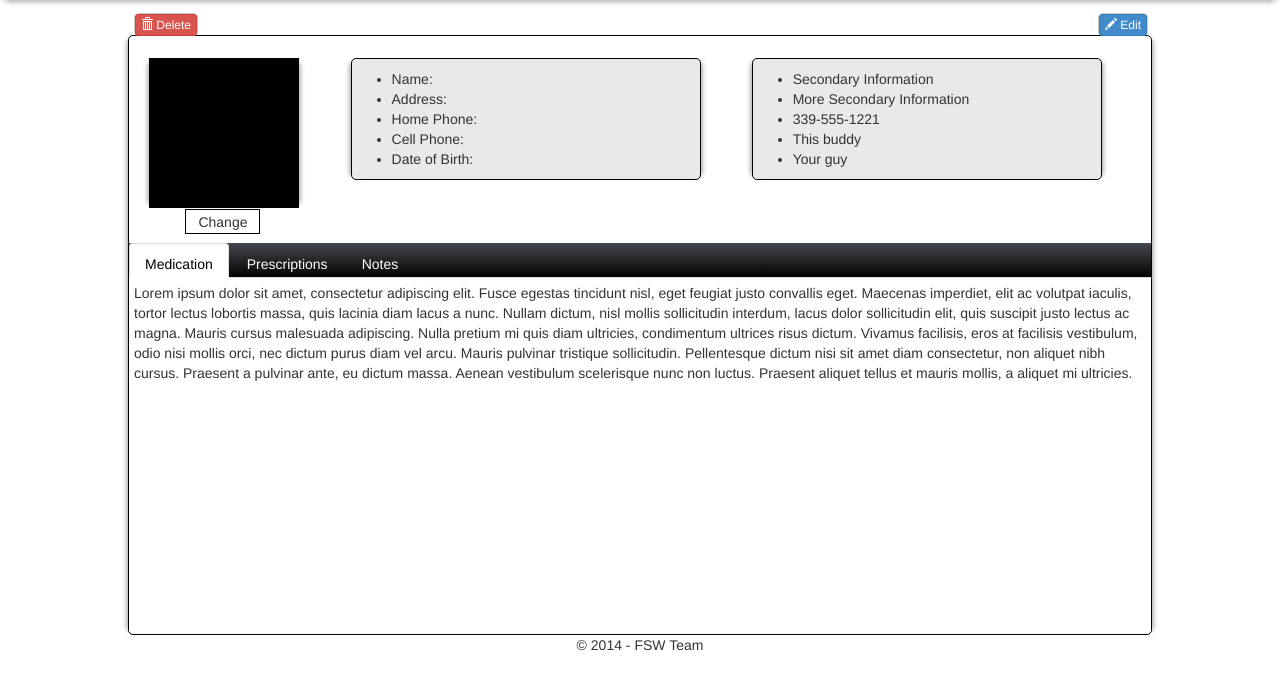
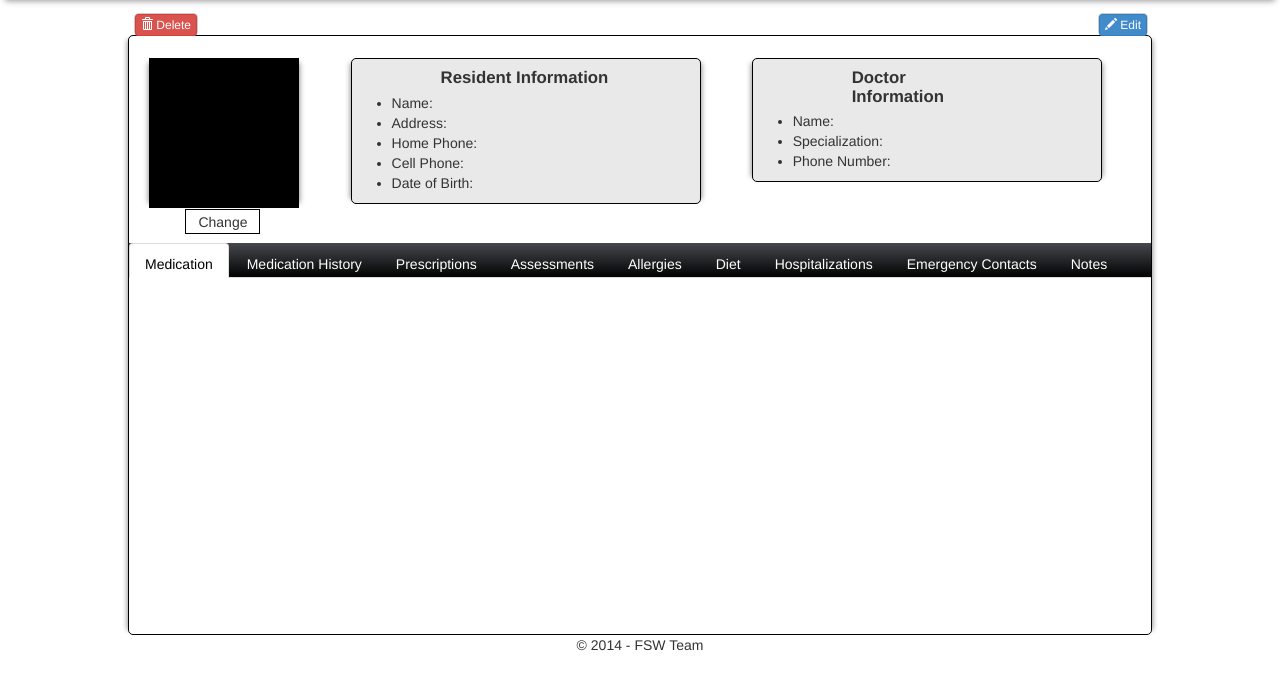
Before and after one commit to rcabral90/fswproject-webapp, a Django app: template templates/dashboard.html in a window 1280 px wide. Shown: the part 40-715 px from the top of the page. Run offline with Django 3.2, Linux system fonts and the light colour scheme; the template is opened without the code that fills it, so the values that code supplies are empty; parts of the project's set-up code (start-up, migrations or seed data) failed here and were passed over; some libraries are stand-ins or nearby versions.

Commit message:
More data pulling, working tabs and some additional layout improvements.

```diff
--- a/static/css/default.css
+++ b/static/css/default.css
@@ -207,6 +207,14 @@ body{
 	margin-top:2%;
 	margin-left:5%;
 }
+#main_information h2{
+	display:block;
+	margin:auto;
+	width:170px;
+	padding-bottom:5px;
+	font-size:1.2em;
+	font-weight:bold;
+}
 #secondary_information{
 	display:block;
 	position:relative;
@@ -219,6 +227,14 @@ body{
 	min-height:100px;
 	margin-top:2%;
 	margin-left:5%;
+}
+#secondary_information h2{
+	display:block;
+	margin:auto;
+	width:150px;
+	padding-bottom:5px;
+	font-size:1.2em;
+	font-weight:bold;
 }
 #middle_tabs{
 	display:block;
--- a/static/js/data_callers.js
+++ b/static/js/data_callers.js
@@ -1,7 +1,8 @@
-function get_resident_information(){
-	$.get( "http://127.0.0.1:7177/residents/1/?format=json", function( data ) {
+var date = new Date();
+var date_compare = date.getFullYear()+'-'+(date.getMonth()+1)+'-'+date.getDate();
+function get_resident_information(resident_id){
+	$.get( "http://127.0.0.1:7177/residents/"+resident_id+"/?format=json", function( data ) {
 		//fill dom objects
-		var resident_id = data.results[0].resident_id;
 		var first_name = data.results[0].first_name;
 		if((data.results[0].middle_name)){
 			var middle_name = data.results[0].middle_name;
@@ -25,6 +26,271 @@ function get_resident_information(){
 	});
 }
 
-function get_primary_doctor_information(){
+function get_primary_doctor_information(resident_id){
+	var doctor_id = 0;
+	//get the primary doctor id
+	$.get("http://127.0.0.1:7177/?format=json", function(data){
+		//set a var
+		doctor_id = data.results[0].doctor_id;
+	});
+	//get the primary doctor information
+	$.get("http://127.0.0.1:7177/doctors/"+doctor_id+"/?format=json", function(data){
+		//set vars, fill dom's
+		var first_name = data.results[0].first_name;
+		if((data.results[0].middle_name)){
+			var middle_name = data.results[0].middle_name;
+		}else{
+			var middle_name = "";
+		}
+		var last_name = data.results[0].last_name;
+		var specialization = data.results[0].specialization;
+		var phone_number = data.results[0].phone_number;
+		$("#doctor_name").append(first_name+" "+middle_name+" "+last_name);
+		$("#doctor_specialization").append(specialization);
+		$("#doctor_phone_number").append(phone_number);
+	});
+}
 
+function get_emergency_contact_information(resident_id){
+	$.get("http://127.0.0.1:7177/emergencycontacts/"+resident_id+"/?format=json", function(data){
+		var first_name = data.results[0].first_name;
+		if((data.results[0].middle_name)){
+			var middle_name = data.results[0].middle_name;
+		}else{
+			var middle_name = "";
 		}
+		var last_name = data.results[0].last_name;
+		var phone_number = data.results[0].phone_number;
+		var address1 = data.results[0].address1;
+		var address2 = data.results[0].address2;
+		var city = data.results[0].city;
+		//why does emergency contact have no state?
+		var state = data.results[0].state;
+		if(data.results[0].state){
+			var state = data.results[0].state;
+		}else{
+			var state = "";
+		}
+		var zip_code = data.results[0].zip_code;
+		var relationship = data.results[0].relationship;
+		$("#emergency_contact_name").append(first_name+" "+middle_name+" "+last_name);
+		$("#emergency_contact_phone_number").append(phone_number);
+		$("#emergency_contact_address").append(address1+" "+address2+", "+state+" "+zip_code);
+		$("#emergency_contact_relationship").append(relationship);
+	});
+}
+
+function get_current_medication_information(resident_id){
+	$.get("http://127.0.0.1:7177/medication/"+resident_id+"/?format=json", function(data){
+		if(data.results.length < 1){
+			//do nothing?
+		}else{
+			$("#medication_current_table").empty();
+			//build the table
+			$("#medication_current_table").append("<tr><th>Medication Name</th><th>Generic Name</th><th>Expire Date</th><th>Prescribed</th><th>Dose (Mg)</th><th>Frequency</th><th>Purpose</th><th>Note</th></tr>");
+			for(i=0;i<data.results.length;i++){
+				$("#medication_current_table").append(
+					"<tr><td>"+data.results[i].medication_name+
+					"</td><td>"+data.results[i].generic_name+
+					"</td><td>"+data.results[i].med_exipre+
+					"</td><td>"+data.results[i].med_prescribed+
+					"</td><td>"+data.results[i].med_dose_mg+
+					"</td><td>"+data.results[i].med_freq+
+					"</td><td>"+data.results[i].med_purpose+
+					"</td><td>"+data.results[i].note+
+					"</td></tr>"
+				);
+			}
+		}
+	});
+}
+
+function get_medication_history(resident_id){
+	$.get("http://127.0.0.1:7177/medicationhistory/"+resident_id+"/?format=json", function(data){
+		if(data.results.length < 1){
+			//do nothing?
+		}else{
+			//clear the table just in case
+			$("#medication_history_table").empty();
+			//build the table
+			$("#medication_history_table").append("<tr><th>Medication Name</th><th>Generic Name</th><th>Expire Date</th><th>Dose (Mg)</th><th>Frequency</th><th>Diet</th><th>Purpose</th><th>Note</th></tr>");
+			for(i=0;i<data.results.length;i++){
+				$("#medication_history_table").append(
+					"<tr><td>"+data.results[i].med_name+
+					"</td><td>"+data.results[i].generic_name+
+					"</td><td>"+data.results[i].expiration+
+					"</td><td>"+data.results[i].dosages+
+					"</td><td>"+data.results[i].frequency+
+					"</td><td>"+data.results[i].diets+
+					"</td><td>"+data.results[i].purpose+
+					"</td><td>"+data.results[i].note+
+					"</td></tr>"
+				);
+			}
+		}
+	});
+}
+
+function get_physical_information(resident_id){
+	$.get("http://127.0.0.1:7177/?format=json", function(data){
+		var physical_date = data.results[0].physical_date;
+		$("#resident_last_physical").append(physical_date);
+	});
+}
+
+function get_prescription_information(resident_id){
+	$.get("http://127.0.0.1:7177/prescription/"+resident_id+"/?format=json", function(data){
+		if(data.results.length < 1){
+			//do nothing?
+		}else{
+			$("#prescription_table").empty();
+			//build the table
+			$("#prescription_table").append("<tr><th>Prescription Name</th><th>Date Ordered</th><th>Date Received</th><th>Refill Date</th><th>Quantity</th></tr>");
+			for(i=0;i<data.results.length;i++){
+				if(data.results[i].refill_date < date_compare){
+					refill_date_danger = "<tr class='danger'>";
+					refill_date = "<b>"+data.results[i].refill_date+"</b>";
+				}else{
+					refill_date_danger = "<tr>";
+					refill_date = data.results[i].refill_date;
+				}
+				$("#prescription_table").append(
+					refill_date_danger+"<td>"+data.results[i].prescription_number+
+					"</td><td>"+data.results[i].date_ordered+
+					"</td><td>"+data.results[i].date_received+
+					"</td><td>"+refill_date+
+					"</td><td>"+data.results[i].quantity+
+					"</td></tr>"
+				);
+			}
+		}
+	});
+}
+
+function get_hospitalization_history(resident_id){
+	$.get("http://127.0.0.1:7177/hospitalization/"+resident_id+"/?format=json", function(data){
+		if(data.results.length < 1){
+			//do nothing?
+		}else{
+			$("#hospitalizations_table").empty();
+			//build the table
+			$("#hospitalizations_table").append("<tr><th>Hospitalization Date</th><th>Location</th><th>Duration</th><th>Reason</th><th>Medication Changes</th><th>Diagnosis</th><th>Notes</th></tr>");
+			for(i=0;i<data.results.length;i++){
+				$("#hospitalizations_table").append(
+					"<tr><td>"+data.results[i].hospitalization_date+
+					"</td><td>"+data.results[i].hospitalization_location+
+					"</td><td>"+data.results[i].duration_of_stay+
+					"</td><td>"+data.results[i].reason+
+					"</td><td>"+data.results[i].medication_changes+
+					"</td><td>"+data.results[i].diagnosis+
+					"</td><td>"+data.results[i].notes+
+					"</td></tr>"
+				);
+			}
+		}
+	});
+}
+
+function get_resident_assessment_information(resident_id){
+	$.get("http://127.0.0.1:7177/assessment/"+resident_id+"/?format=json", function(data){
+		if(data.results.length < 1){
+			//do nothing?
+		}else{
+			$("#assessment_table").empty();
+			//build the table
+			$("#assessment_table").append("<tr><th>Assessment Date</th><th>Assessment Time</th><th>Weight</th><th>Blood Pressure</th><th>Notes</th></tr>");
+			for(i=0;i<data.results.length;i++){
+				$("#assessment_table").append(
+					"<tr><td>"+data.results[i].assessment_date+
+					"</td><td>"+data.results[i].assessment_time+
+					"</td><td>"+data.results[i].weight+
+					"</td><td>"+data.results[i].blood_pressure+
+					"</td><td>"+data.results[i].assess_notes+
+					"</td></tr>"
+				);
+			}
+		}
+	});
+}
+
+function get_resident_notes_information(resident_id){
+	$.get("http://127.0.0.1:7177/notes/"+resident_id+"/?format=json", function(data){
+		if(data.results.length < 1){
+			//do nothing?
+		}else{
+			$("#notes_table").empty();
+			//build the table
+			$("#notes_table").append("<tr><th>Notes</th></tr>");
+			for(i=0;i<data.results.length;i++){
+				$("#notes_table").append(
+					"<tr><td>"+data.results[i].notes+
+					"</td></tr>"
+				);
+			}
+		}
+	});
+}
+
+function get_resident_allergy_information(resident_id){
+	$.get("http://127.0.0.1:7177/allergies/"+resident_id+"/?format=json", function(data){
+		if(data.results.length < 1){
+			//do nothing?
+		}else{
+			$("#allergies_table").empty();
+			//build the table
+			$("#allergies_table").append("<tr><th>Name</th><th>Description</th></tr>");
+			for(i=0;i<data.results.length;i++){
+				$("#allergies_table").append(
+					"<tr><td>"+data.results[i].allergy_title+
+					"</td><td>"+data.results[i].allergy_description+
+					"</td></tr>"
+				);
+			}
+		}
+	});
+}
+
+function get_resident_diet_information(resident_id){
+	$.get("http://127.0.0.1:7177/diets/"+resident_id+"/?format=json", function(data){
+		if(data.results.length < 1){
+			//do nothing?
+		}else{
+			$("#diet_table").empty();
+			//build the table
+			$("#diet_table").append("<tr><th>Name</th><th>Description</th></tr>");
+			for(i=0;i<data.results.length;i++){
+				$("#diet_table").append(
+					"<tr><td>"+data.results[i].diet_title+
+					"</td><td>"+data.results[i].diet_description+
+					"</td></tr>"
+				);
+			}
+		}
+	});
+}
+
+function get_resident_emergency_contacts_information(resident_id){
+	$.get("http://127.0.0.1:7177/emergencycontacts/"+resident_id+"/?format=json", function(data){
+		if(data.results.length < 1){
+			//do nothing?
+		}else{
+			$("#emergency_contacts_table").empty();
+			//build the table
+			$("#emergency_contacts_table").append("<tr><th>Name</th><th>Address</th><th>Phone Number</th><th>Relationship</th></tr>");
+			for(i=0;i<data.results.length;i++){
+				if(data.results[i].middle_name){
+					var middle_name = data.results[i].middle_name;
+				}else{
+					var middle_name = "";
+				};
+				$("#emergency_contacts_table").append(
+					"<tr><td>"+data.results[i].first_name+" "+middle_name+" "+data.results[i].last_name+
+					"</td><td>"+data.results[i].address1+" "+data.results[i].address2+" "+data.results[i].city+" "+data.results[i].zip_code+
+					"</td><td>"+data.results[i].phone_number+
+					"</td><td>"+data.results[i].relationship+
+					"</td></tr>"
+				);
+			}
+		}
+	});
+}
--- a/templates/dashboard.html
+++ b/templates/dashboard.html
@@ -17,6 +17,7 @@
 			</div>
 			<div id='main_information'>
 				<p>
+					<h2>Resident Information</h2>
 					<ul>
 						<li id='resident_name'>Name:
 						<li id='resident_address'>Address:
@@ -28,34 +29,149 @@
 			</div>
 			<div id='secondary_information'>
 				<p>
+					<h2>Doctor Information</h2>
 					<ul>
-						<li>Secondary Information
-						<li>More Secondary Information
-						<li>339-555-1221
-						<li>This buddy
-						<li>Your guy
+						<li id='doctor_name'>Name:
+						<li id='doctor_specialization'>Specialization:
+						<li id='doctor_phone_number'>Phone Number:
 					</ul>
 				</p>
 			</div>
 		</div>
 		<div id='middle_tabs'>
 			<ul class="nav nav-tabs">
-				<li class="active"><a href="#">Medication</a></li>
-				<li><a href="#">Prescriptions</a></li>
-				<li><a href="#">Notes</a></li>
+				<li id='medication_tab' class="active"><a href="#medication" data-toggle="tab">Medication</a></li>
+				<li id='medication_history_tab'><a href="#medication_history" data-toggle="tab">Medication History</a></li>
+				<li id='prescriptions_tab'><a href="#prescriptions" data-toggle="tab">Prescriptions</a></li>
+				<li id='assessment_tab'><a href="#assessments" data-toggle="tab">Assessments</a></li>
+				<li id='allergies_tab'><a href="#allergies" data-toggle="tab">Allergies</a><li>
+				<li id='diet_tab'><a href="#diet" data-toggle="tab">Diet</a><li>
+				<li id='hospitalization_tab'><a href="#hospitalizations" data-toggle="tab">Hospitalizations</a></li>
+				<li id='emergency_contacts_tab'><a href="#emergency_contacts" data-toggle="tab">Emergency Contacts</a></li>
+				<li id='notes_tab'><a href="#notes" data-toggle="tab">Notes</a></li>
 			</ul>
 		</div>
-		<div id='lower_content_block'>
-			<p>
-				Lorem ipsum dolor sit amet, consectetur adipiscing elit. Fusce egestas tincidunt nisl, eget feugiat justo convallis eget. Maecenas imperdiet, elit ac volutpat iaculis, tortor lectus lobortis massa, quis lacinia diam lacus a nunc. Nullam dictum, nisl mollis sollicitudin interdum, lacus dolor sollicitudin elit, quis suscipit justo lectus ac magna. Mauris cursus malesuada adipiscing. Nulla pretium mi quis diam ultricies, condimentum ultrices risus dictum. Vivamus facilisis, eros at facilisis vestibulum, odio nisi mollis orci, nec dictum purus diam vel arcu. Mauris pulvinar tristique sollicitudin. Pellentesque dictum nisi sit amet diam consectetur, non aliquet nibh cursus. Praesent a pulvinar ante, eu dictum massa. Aenean vestibulum scelerisque nunc non luctus. Praesent aliquet tellus et mauris mollis, a aliquet mi ultricies.
-			</p>
+		<div class='tab-content' id='lower_content_block'>
+			<div class='tab-pane active' id='medication'>
+				<table class="table table-hover table-bordered" id='medication_current_table'>
+
+				</table>
+			</div>
+			<div class='tab-pane' id='medication_history'>
+				<table class="table table-hover table-bordered" id='medication_history_table'>
+
+				</table>
+			</div>
+			<div class='tab-pane' id='prescriptions'>
+				<table class="table table-hover table-bordered" id='prescription_table'>
+
+				</table>
+			</div>
+			<div class='tab-pane' id='assessments'>
+				<table class="table table-hover table-bordered" id='assessment_table'>
+
+				</table>
+			</div>
+			<div class='tab-pane' id='allergies'>
+				<table class="table table-hover table-bordered" id='allergies_table'>
+
+				</table>
+			</div>
+			<div class='tab-pane' id='diet'>
+				<table class="table table-hover table-bordered" id='diet_table'>
+
+				</table>
+			</div>
+			<div class='tab-pane' id='hospitalizations'>
+				<table class="table table-hover table-bordered" id='hospitalizations_table'>
+
+				</table>
+			</div>
+			<div class='tab-pane' id='emergency_contacts'>
+				<table class="table table-hover table-bordered" id='emergency_contacts_table'>
+
+				</table>
+			</div>
+			<div class='tab-pane' id='notes'>
+				<table class="table table-hover table-bordered" id='notes_table'>
+
+				</table>
+			</div>
 		</div>
 	</div>
 	<!-- loadup data -->
 	<script src="{{ static }}/static/js/data_callers.js"></script>
 	<script>
 		$( document ).ready(function() {
-			get_resident_information();
+			//create a function to get the resident id somehow, use 1 for testing
+			get_resident_information(1);
+			//first load so set the data in the active tab
+			get_current_medication_information(1);
+			//tab activation
+			$('#medication a').click(function (e) {
+			  e.preventDefault()
+			  $(this).tab('show')
+			})
+			$('#medication_history a').click(function (e) {
+			  e.preventDefault()
+			  $(this).tab('show')
+			})
+			$('#prescriptions a').click(function (e) {
+			  e.preventDefault()
+			  $(this).tab('show')
+			})
+			$('#assessments a').click(function (e) {
+			  e.preventDefault()
+			  $(this).tab('show')
+			})
+			$('#allergies a').click(function (e) {
+			  e.preventDefault()
+			  $(this).tab('show')
+			})
+			$('#diet a').click(function (e) {
+			  e.preventDefault()
+			  $(this).tab('show')
+			})
+			$('#hospitalizations a').click(function (e) {
+			  e.preventDefault()
+			  $(this).tab('show')
+			})
+			$('#emergency_contacts a').click(function (e) {
+			  e.preventDefault()
+			  $(this).tab('show')
+			})
+			$('#notes a').click(function (e) {
+			  e.preventDefault()
+			  $(this).tab('show')
+			})
+			//tab content generation
+			$('#medication_tab').click(function(){
+				get_current_medication_information(1);
+			})
+			$('#medication_history_tab').click(function(){
+				get_medication_history(1);
+			})
+			$('#prescriptions_tab').click(function(){
+				get_prescription_information(1);
+			})
+			$('#assessment_tab').click(function(){
+				get_resident_assessment_information(1);
+			})
+			$('#allergies_tab').click(function(){
+				get_resident_allergy_information(1);
+			})
+			$('#diet_tab').click(function(){
+				get_resident_diet_information(1);
+			})
+			$('#hospitalization_tab').click(function(){
+				get_hospitalization_history(1);
+			})
+			$('#emergency_contacts_tab').click(function(){
+				get_resident_emergency_contacts_information(1);
+			})
+			$('#notes_tab').click(function(){
+				get_resident_notes_information(1);
+			})
 		});
 	</script>
 {% endblock %}
```
Lines whose indentation alone changed are shown as unchanged.
